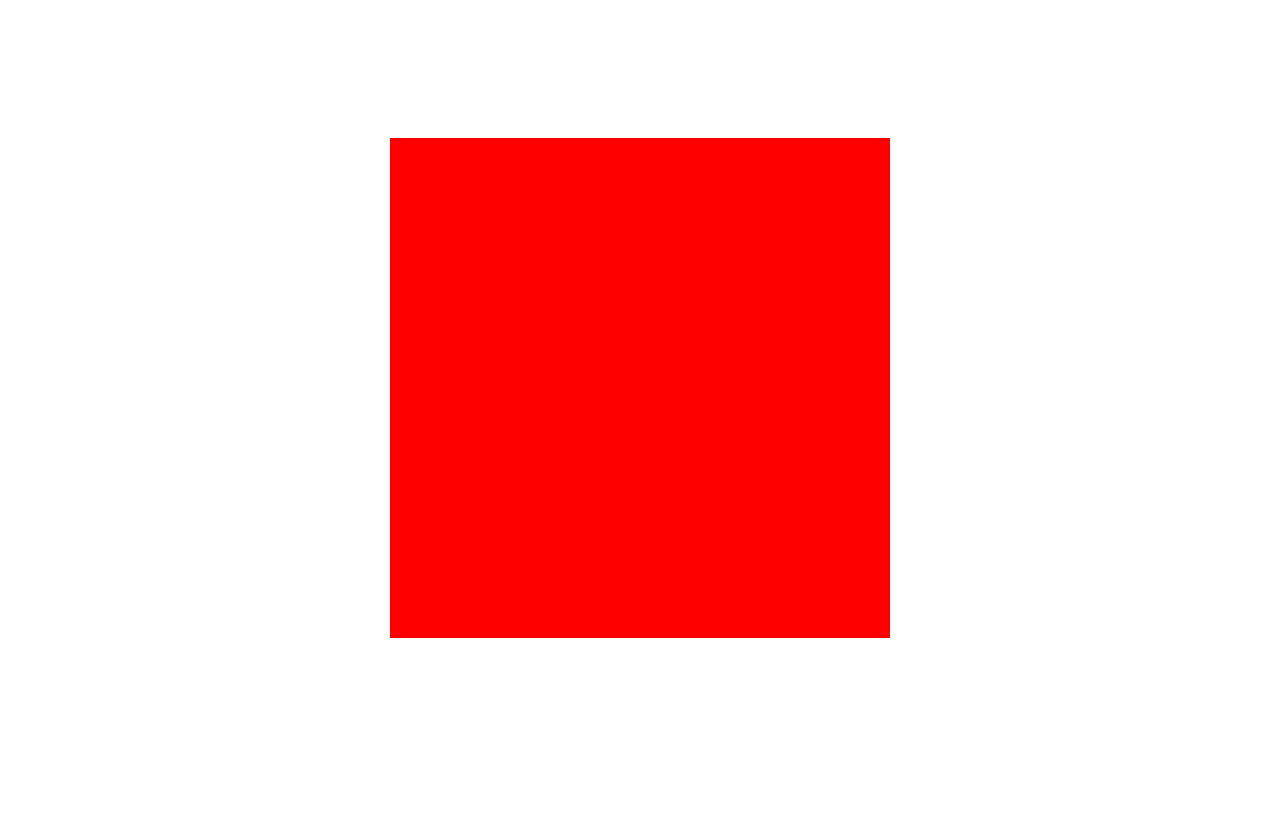
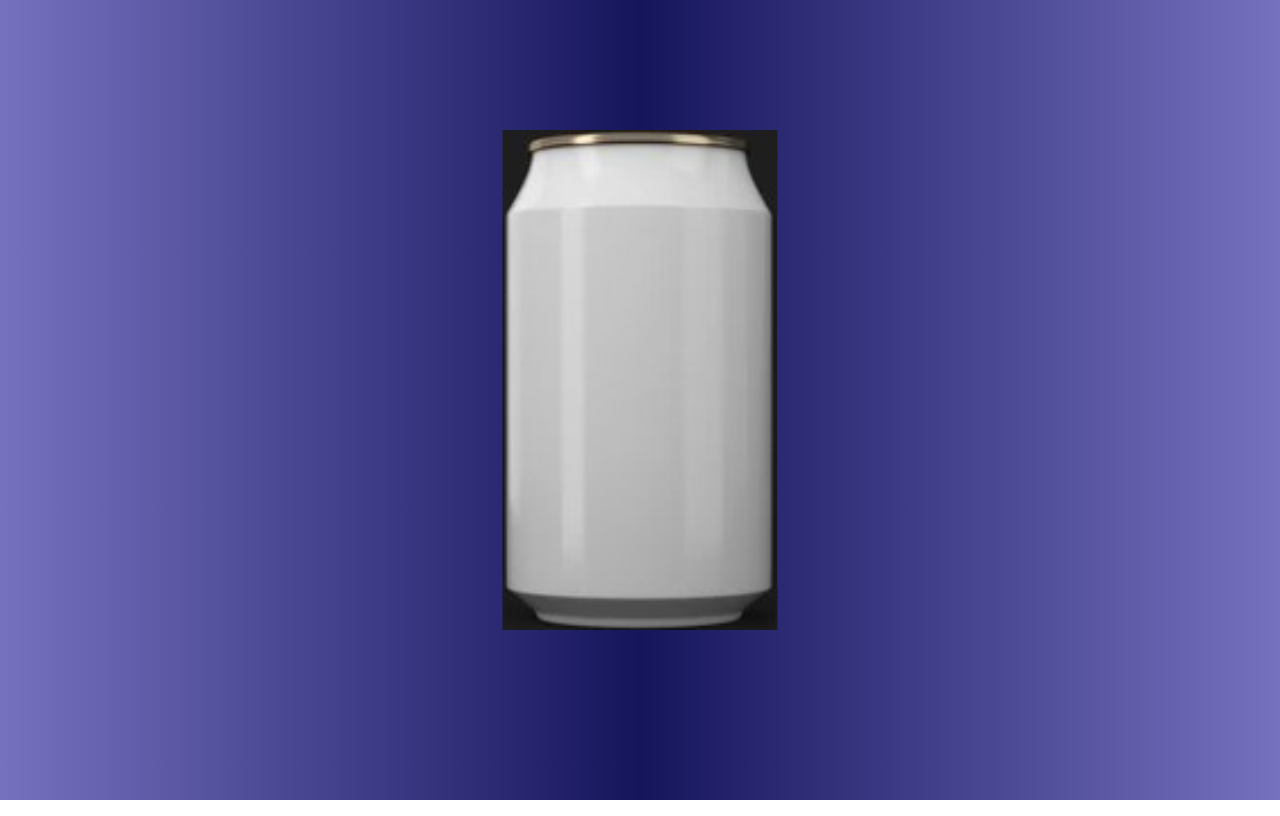
Before and after one commit to Heshani833/3D-Rotation-, a plain HTML site: page index.html in a window 1280 px wide. Drawn offline with Linux system fonts and the light colour scheme.

Commit message:
Fix the background

```diff
--- a/style.css
+++ b/style.css
@@ -1,17 +1,50 @@
+* {
+  margin: 0;
+  padding: 0;
+  box-sizing: border-box;
+}
+
+body {
+  min-height: 100vh;
+  background: linear-gradient(
+    90deg,
+    rgba(118, 113, 191, 1) 0%,
+    rgba(21, 21, 92, 1) 50%,
+    rgba(118, 113, 191, 1) 100%
+  );
+}
+
 .banner {
   height: 100vh;
   overflow: hidden;
   position: relative;
 }
 
-.banner .product {
+.product {
+  position: absolute;
+  left: 50%;
+  transform: translateX(-50%);
+  bottom: 170px;
+  z-index: 2;
+  transition: 0.75s;
+}
+
+/* .banner .product {
   background-color: red;
   width: 500px;
   height: 500px;
   position: absolute;
   bottom: 170px;
   left: 50%;
-  transform: translate(-50%);
+  transform: translate(-50%, -50%);
   z-index: 1;
   transition: 0.7s;
+} */
+.product .drink {
+  background: url("images/bottle1.jpg");
+
+  background-size: auto 100%;
+  height: 500px;
+  width: 275px;
+  aspect-ratio: 2/4;
 }
```
Also changed, not shown: images/bottle1.jpg (added).
